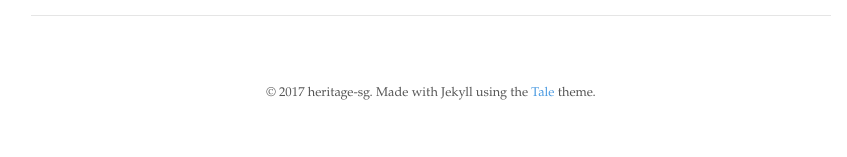
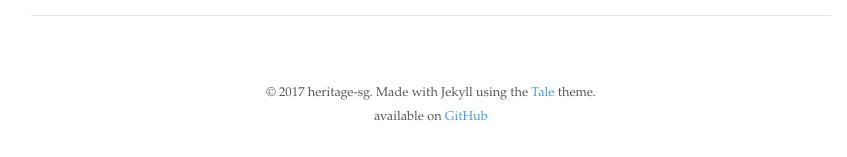
Before and after one commit to foldaway/heritage-sg, a Jekyll site: the page built from index.html, in a window 1280 px wide and 900 px high, scrolled down 1952 px. Shown: the part 740-897 px from the top of the window, without its empty margins (209-1056 px from the left). Built offline with Jekyll 4.4.1, drawn with Linux system fonts in a browser that asks for light colours; before the commit the page ends 2828 px from its top, so only the background shows below that.

Commit message:
Add link to github

```diff
--- a/_layouts/default.html
+++ b/_layouts/default.html
@@ -25,6 +25,8 @@
       <span>
         &copy; <time datetime="{{ site.time }}">{{ site.time | date: '%Y' }}</time> {{ site.author.name }}. Made with Jekyll using the <a href="https://github.com/chesterhow/tale/">Tale</a> theme.
       </span>
+      <br>
+      <span></> available on <a href="https://github.com/bottleneckco/heritage-sg/">GitHub</a></span>
     </footer>
   </body>
 </html>
```
